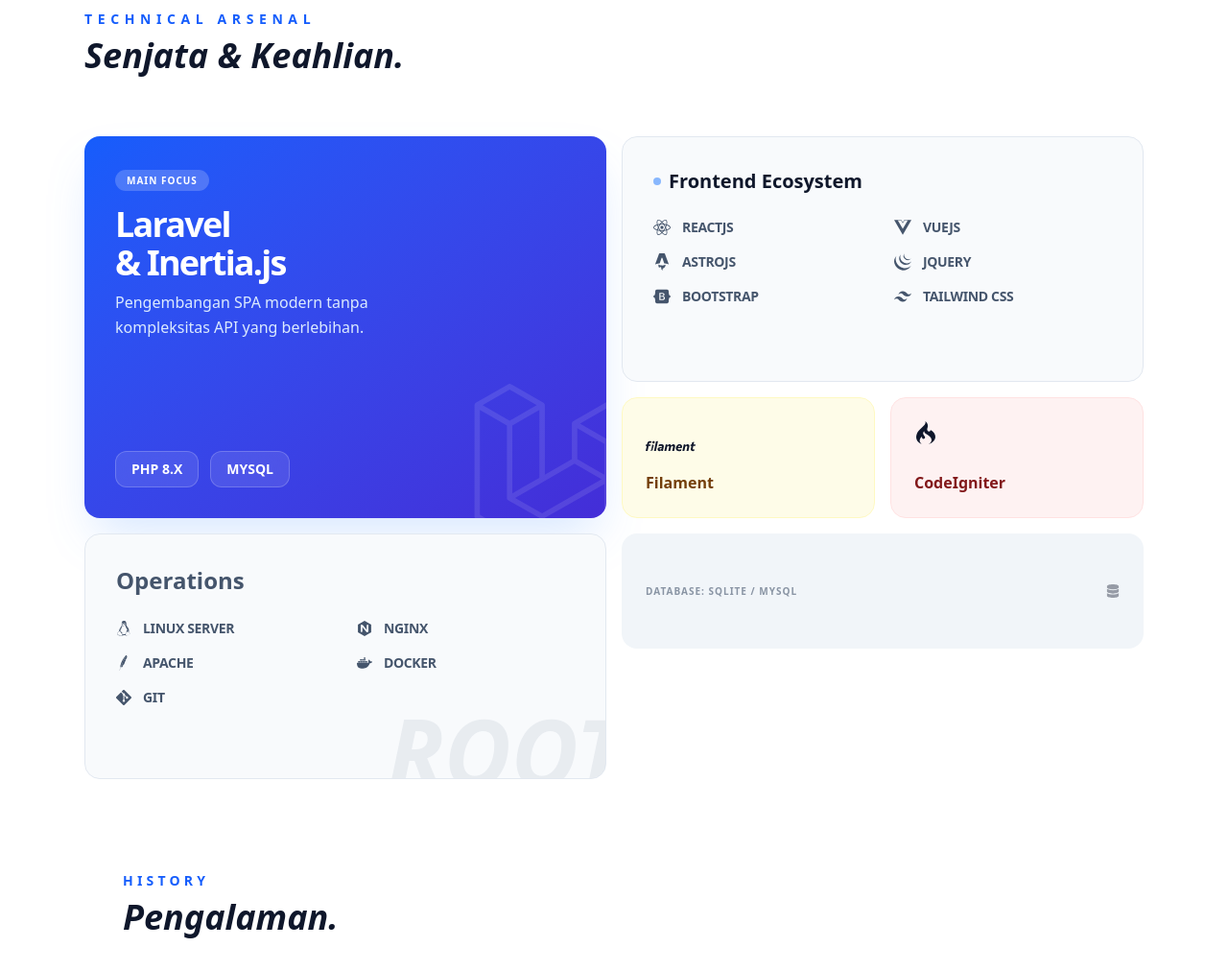
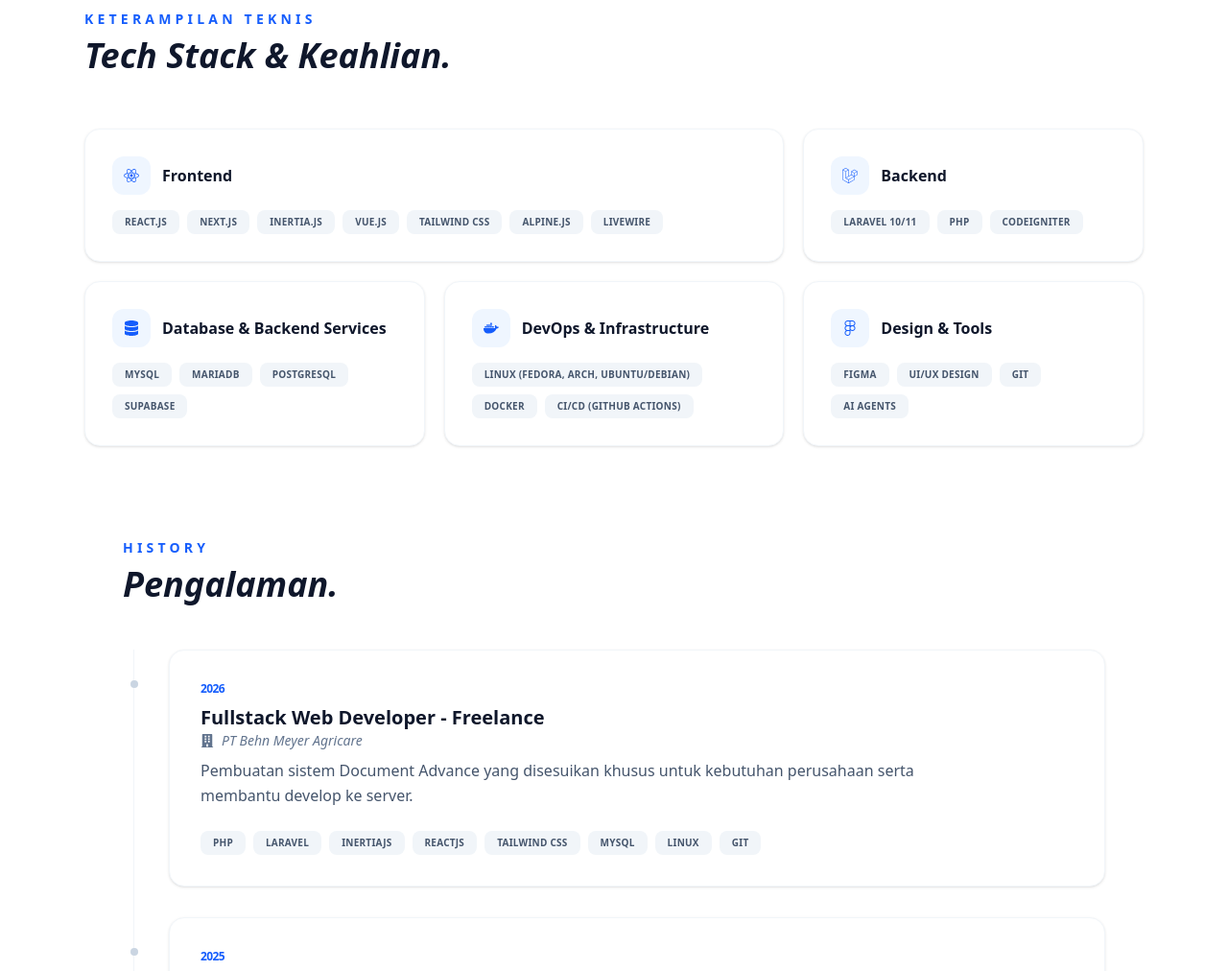
Before and after one commit to mridwane/mridwane.github.io, an Astro site: page / in a window 1280 px wide. Shown: the part 1600-2612 px from the top of the page at 96% size. Built offline with nearby package versions, Linux system fonts and the light colour scheme; Astro itself is replaced by a stand-in of ours.

Commit message:
feat: redesign skills section with consistent design system

```diff
--- a/src/components/Skills.astro
+++ b/src/components/Skills.astro
@@ -1,72 +1,68 @@
 ---
-import { skillsData } from '../data/skills';
-import { FaDatabase } from 'react-icons/fa';
+import { FaReact, FaServer, FaDatabase, FaDocker, FaFigma } from 'react-icons/fa';
+import { TbBrandNextjs, TbBrandVue, TbBrandTailwind } from 'react-icons/tb';
+import { SiInertia, SiAlpinedotjs, SiLivewire, SiLaravel, SiPhp, SiCodeigniter, SiMariadb, SiPostgresql, SiSupabase, SiLinux, SiGithubactions, SiGit, SiFigma } from 'react-icons/si';
+
+const categories = [
+  {
+    title: "Frontend",
+    Icon: FaReact,
+    skills: ["React.js", "Next.js", "Inertia.js", "Vue.js", "Tailwind CSS", "Alpine.js", "Livewire"]
+  },
+  {
+    title: "Backend",
+    Icon: SiLaravel,
+    skills: ["Laravel 10/11", "PHP", "CodeIgniter"]
+  },
+  {
+    title: "Database & Backend Services",
+    Icon: FaDatabase,
+    skills: ["MySQL", "MariaDB", "PostgreSQL", "Supabase"]
+  },
+  {
+    title: "DevOps & Infrastructure",
+    Icon: FaDocker,
+    skills: ["Linux (Fedora, Arch, Ubuntu/Debian)", "Docker", "CI/CD (GitHub Actions)"]
+  },
+  {
+    title: "Design & Tools",
+    Icon: FaFigma,
+    skills: ["Figma", "UI/UX Design", "Git", "AI Agents"]
+  }
+];
 ---
 
 <section id="skills" class="max-w-6xl mx-auto px-6 py-24 border-t border-slate-100 dark:border-slate-900">
-  <div class="mb-16 text-center md:text-left" data-aos="fade-right">
-    <h2 class="text-sm font-bold tracking-[0.4em] text-blue-600 dark:text-blue-400 uppercase mb-2">Technical Arsenal</h2>
-    <h3 class="text-4xl font-black italic text-slate-900 dark:text-white">Senjata & Keahlian.</h3>
+  <div class="mb-14 text-center md:text-left" data-aos="fade-right">
+    <h2 class="text-sm font-bold tracking-[0.3em] text-blue-600 dark:text-blue-400 uppercase mb-2">Keterampilan Teknis</h2>
+    <h3 class="text-4xl font-black text-slate-900 italic dark:text-white">Tech Stack & Keahlian.</h3>
   </div>
 
-  <div class="grid grid-cols-1 md:grid-cols-4 gap-4 auto-rows-[minmax(120px,_auto)]">
+  <div class="grid md:grid-cols-2 xl:grid-cols-3 gap-5">
+    {categories.map((cat, index) => (
+      <div
+        class="group relative p-6 md:p-7 bg-white dark:bg-slate-900/30 border border-slate-100 dark:border-slate-800/60 rounded-2xl hover:border-blue-500/20 hover:bg-slate-50/50 dark:hover:bg-slate-900/50 transition-all duration-300 shadow-sm hover:shadow-md hover:-translate-y-1"
+        class:list={{ "xl:col-span-2": index === 0 }}
+        data-aos="fade-up"
+        data-aos-delay={index * 100}
+      >
+        <div class="flex items-center gap-3 mb-4">
+          <div class="w-10 h-10 rounded-xl bg-blue-50 dark:bg-blue-900/20 flex items-center justify-center text-blue-600 dark:text-blue-400 group-hover:scale-110 group-hover:-rotate-6 transition-all duration-300">
+            <cat.Icon class="text-base" />
+          </div>
+          <h3 class="font-bold text-base text-slate-900 dark:text-white group-hover:text-blue-600 dark:group-hover:text-blue-400 transition-colors">
+            {cat.title}
+          </h3>
+        </div>
 
-    <div class="md:col-span-2 md:row-span-3 bg-gradient-to-br from-blue-600 to-indigo-700 dark:from-blue-700 dark:to-indigo-900 rounded-2xl p-8 text-white relative overflow-hidden group shadow-2xl shadow-blue-500/20" data-aos="zoom-in">
-      <div class="relative z-10 flex flex-col h-full justify-between">
-        <div>
-          <span class="px-3 py-1 bg-white/20 backdrop-blur-md rounded-full text-[10px] font-bold uppercase tracking-widest">{skillsData.mainFocus.label}</span>
-          <h3 class="text-4xl font-black mt-4 mb-2 tracking-tighter" set:html={skillsData.mainFocus.title.replace('&', '<br />&')} />
-          <p class="text-blue-100 dark:text-blue-200 text-base leading-relaxed max-w-xs">{skillsData.mainFocus.desc}</p>
-        </div>
-        <div class="flex gap-3 mt-8">
-          {skillsData.mainFocus.tags.map((tag) => (
-            <div class="px-4 py-2 bg-white/10 backdrop-blur-xl rounded-xl border border-white/20 font-bold text-sm uppercase">{tag}</div>
+        <div class="flex flex-wrap gap-2">
+          {cat.skills.map((skill) => (
+            <span class="px-3 py-1 bg-slate-100 dark:bg-slate-800/50 text-slate-600 dark:text-slate-400 text-[10px] font-bold rounded-lg uppercase tracking-wide border border-transparent group-hover:border-slate-200 dark:group-hover:border-slate-700 hover:!bg-blue-500 hover:!text-white hover:!border-blue-500 transition-all duration-200 cursor-default">
+              {skill}
+            </span>
           ))}
         </div>
       </div>
-      <skillsData.mainFocus.Icon size={180}  className="absolute -bottom-10 -right-10 opacity-10 group-hover:rotate-12 transition-transform duration-700 pointer-events-none" />
-    </div>
-
-    <div class="md:col-span-2 md:row-span-2 bg-slate-50 dark:bg-slate-900/50 border border-slate-200 dark:border-blue-500/10 rounded-2xl p-8" data-aos="zoom-in" data-aos-delay="100">
-      <h3 class="text-xl font-bold mb-6 flex items-center gap-2 text-slate-900 dark:text-white">
-        <span class="w-2 h-2 bg-blue-500 rounded-full animate-pulse"></span> Frontend Ecosystem
-      </h3>
-      <div class="grid grid-cols-2 gap-y-4 gap-x-6 text-sm font-bold uppercase tracking-tight text-slate-600 dark:text-slate-400">
-        {skillsData.frontend.map((item) => (
-          <div class={`flex items-center gap-3 transition-colors cursor-default ${item.hover}`}>
-            <item.Icon size={18} /> {item.name}
-          </div>
-        ))}
-      </div>
-    </div>
-
-    {skillsData.design.map((item, index) => (
-      <div class={`md:col-span-1 ${item.bg} border ${item.border} rounded-2xl p-6 flex flex-col justify-between group ${item.hover} transition-all`} data-aos="zoom-in" data-aos-delay={200 + (index * 100)}>
-        <item.Icon size={item.sizeIcon} className="group-hover:rotate-12 transition" />
-        <h4 class={`font-bold ${item.text}`}>{item.name}</h4>
-      </div>
     ))}
-
-  <div class="md:col-span-2 md:row-span-2 bg-slate-50 dark:bg-slate-900/50 border border-slate-200 dark:border-blue-500/10 rounded-2xl p-8 overflow-hidden" data-aos="zoom-in" data-aos-delay="400">
-      <div class="relative z-20 text-slate-600">
-        <h3 class="text-2xl font-bold mb-6 dark:text-white">Operations</h3>
-        <div class="grid grid-cols-2 gap-y-4 gap-x-6 text-sm font-bold uppercase tracking-tight text-slate-600 dark:text-slate-400">
-          {skillsData.ops.map((op) => (
-             <div class={`flex items-center gap-3 transition-colors cursor-default ${op.hover}`}>
-                <op.Icon size={16} /> {op.name}
-            </div>
-          ))}
-        </div>
-      </div>
-      <span class="absolute -bottom-5 -right-5 text-8xl opacity-10 font-black text-slate-500 uppercase italic pointer-events-none">Root</span>
-    </div>
-
-    <div class="md:col-span-2 bg-slate-100 dark:bg-slate-900 border border-transparent dark:border-slate-800 rounded-2xl p-6 flex items-center justify-between group" data-aos="zoom-in" data-aos-delay="500">
-      <span class="text-[10px] font-black uppercase opacity-60 dark:opacity-40 tracking-widest text-slate-600 dark:text-slate-400">
-        Database: {skillsData.database}
-      </span>
-      <FaDatabase size={14} className="opacity-40" />
-    </div>
-
   </div>
 </section>
--- a/src/data/skills.ts
+++ /dev/null
@@ -1,83 +0,0 @@
-import {
-  SiLaravel,
-  SiReact,
-  SiVuedotjs,
-  SiTailwindcss,
-  SiDocker,
-  SiLinux,
-  SiGit,
-  SiCodeigniter,
-  SiAstro,
-  SiNginx,
-  SiApache,
-  SiBootstrap,
-  SiJquery,
-  SiFilament,
-} from "react-icons/si";
-
-interface SkillItem {
-  name: string;
-  Icon: React.ComponentType<{ size?: number; className?: string }>;
-  hover?: string;
-}
-
-interface SkillCategory {
-  label: string;
-  title: string;
-  desc: string;
-  tags: string[];
-  Icon: React.ComponentType<{ size?: number; className?: string }>;
-}
-
-interface DesignSkill extends SkillItem {
-  sizeIcon: number;
-  bg: string;
-  border: string;
-  text: string;
-}
-
-export const skillsData = {
-  mainFocus: {
-    label: "Main Focus",
-    title: "Laravel & Inertia.js",
-    desc: "Pengembangan SPA modern tanpa kompleksitas API yang berlebihan.",
-    tags: ["PHP 8.x", "MySQL"],
-    Icon: SiLaravel,
-  } as SkillCategory,
-  frontend: [
-    { name: "ReactJs", Icon: SiReact, hover: "hover:text-blue-600" },
-    { name: "Vuejs", Icon: SiVuedotjs, hover: "hover:text-blue-600" },
-    { name: "AstroJS", Icon: SiAstro, hover: "hover:text-blue-600" },
-    { name: "jQuery", Icon: SiJquery, hover: "hover:text-blue-600" },
-    { name: "Bootstrap", Icon: SiBootstrap, hover: "hover:text-blue-600" },
-    { name: "Tailwind CSS", Icon: SiTailwindcss, hover: "hover:text-blue-600" },
-  ] as SkillItem[],
-  design: [
-    {
-      name: "Filament",
-      Icon: SiFilament,
-      sizeIcon: 52,
-      bg: "bg-yellow-50 dark:bg-yellow-900/10",
-      border: "border-yellow-100 dark:border-yellow-500/20",
-      text: "text-yellow-900 dark:text-yellow-300",
-      hover: "hover:border-[#A259FF]",
-    },
-    {
-      name: "CodeIgniter",
-      Icon: SiCodeigniter,
-      sizeIcon: 24,
-      bg: "bg-red-50 dark:bg-red-900/10",
-      border: "border-red-100 dark:border-red-500/20",
-      text: "text-red-900 dark:text-red-300",
-      hover: "hover:border-red-400",
-    },
-  ] as DesignSkill[],
-  ops: [
-    { name: "Linux Server", Icon: SiLinux, hover: "hover:text-blue-600" },
-    { name: "Nginx", Icon: SiNginx, hover: "hover:text-blue-600" },
-    { name: "Apache", Icon: SiApache, hover: "hover:text-blue-600" },
-    { name: "Docker", Icon: SiDocker, hover: "hover:text-blue-600" },
-    { name: "Git", Icon: SiGit, hover: "hover:text-blue-600" },
-  ] as SkillItem[],
-  database: "Sqlite / MySQL",
-};
```
